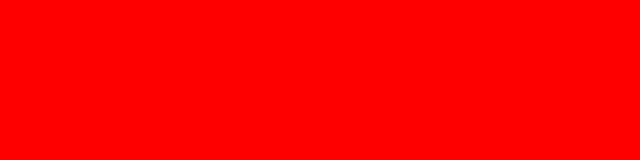
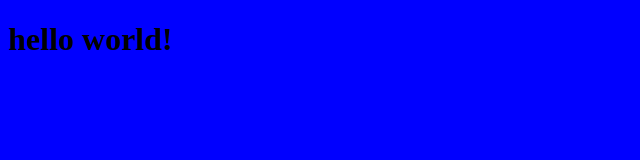
Before and after one commit to eliseevz/exel-course, a website built with webpack: page src/index.html in a window 1280 px wide. Shown: the whole page, without its empty margins (0-640 px from the left). Built offline with nearby package versions, Linux system fonts and the light colour scheme.

Commit message:
first css-layout commit

```diff
--- a/src/index.html
+++ b/src/index.html
@@ -9,7 +9,10 @@
     <title>pure js exel</title>
 </head>
 <body>
-    <div id="app" class="container"></div>
+    <div id="app" class="container">
+        <h1 class="test">hello world!</h1>
+
+    </div>
 
 </body>
 </html>
--- a/src/scss/index.scss
+++ b/src/scss/index.scss
@@ -1,5 +1,5 @@
-$red: red;
+$red: blue;
 
-body{
-  background: $red;
+body {
+  background: $red
 }
--- a/webpack.config.js
+++ b/webpack.config.js
@@ -81,10 +81,6 @@ module.exports = {
                 use: [
                     {
                         loader: MiniCssExtractPlugin.loader,
-                        options: {
-                            // hmr: isDev,
-                            // liveReload: true
-                        }
                     },
                     "css-loader",
                     "sass-loader"
```
